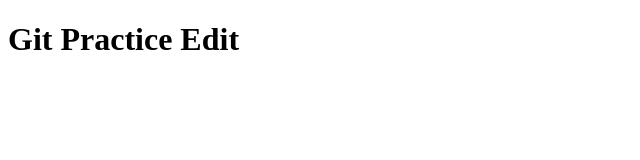
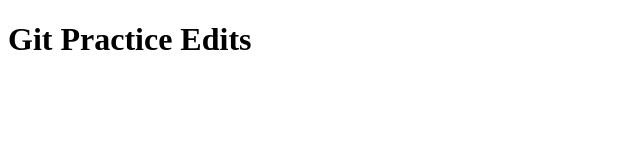
Before and after one commit to nanthessh/html, a plain HTML site: page index.html in a window 1280 px wide. Shown: the full height of the page, 0-640 px from the left. Drawn offline with Linux system fonts and the light colour scheme.

Commit message:
fix: change the h1 tag

```diff
--- a/index.html
+++ b/index.html
@@ -6,6 +6,6 @@
     <title>Git Practice</title>
 </head>
 <body>
-    <h1>Git Practice Edit</h1>
+    <h1>Git Practice Edits</h1>
 </body>
 </html>
```
